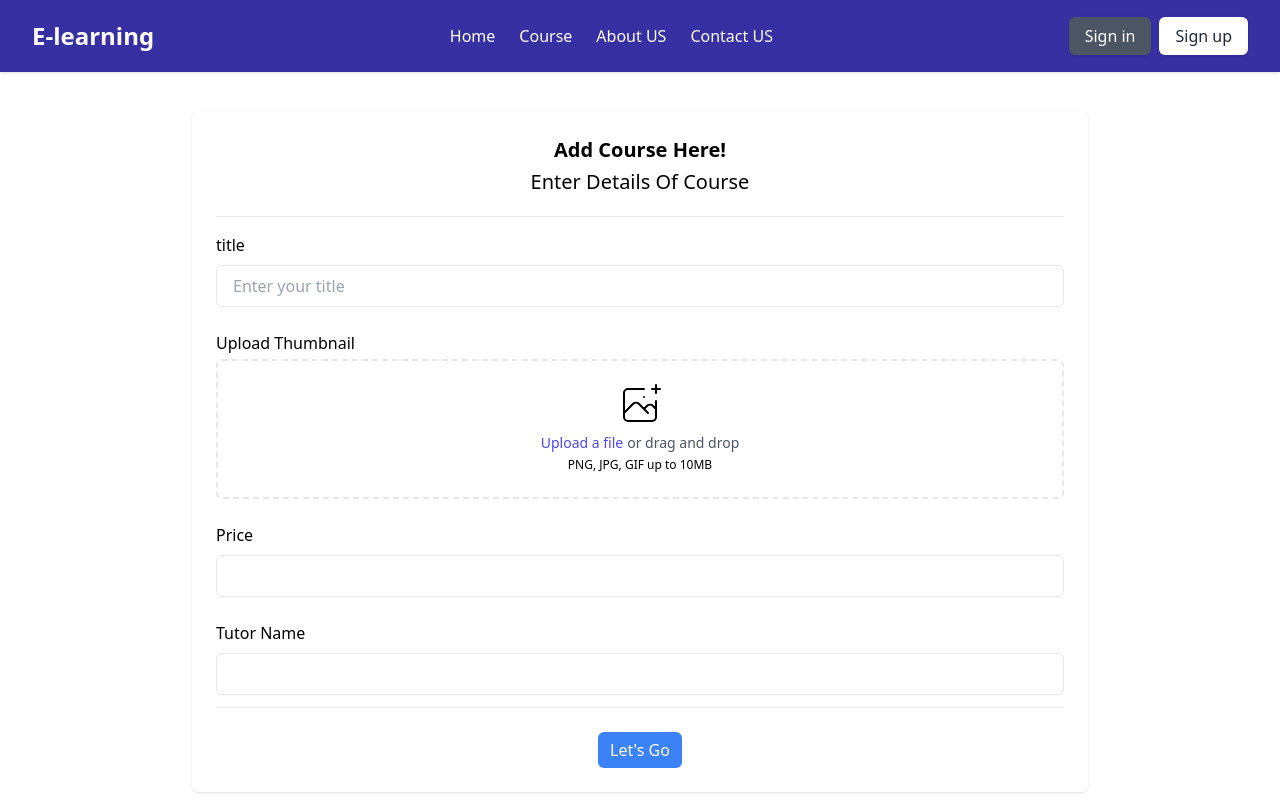
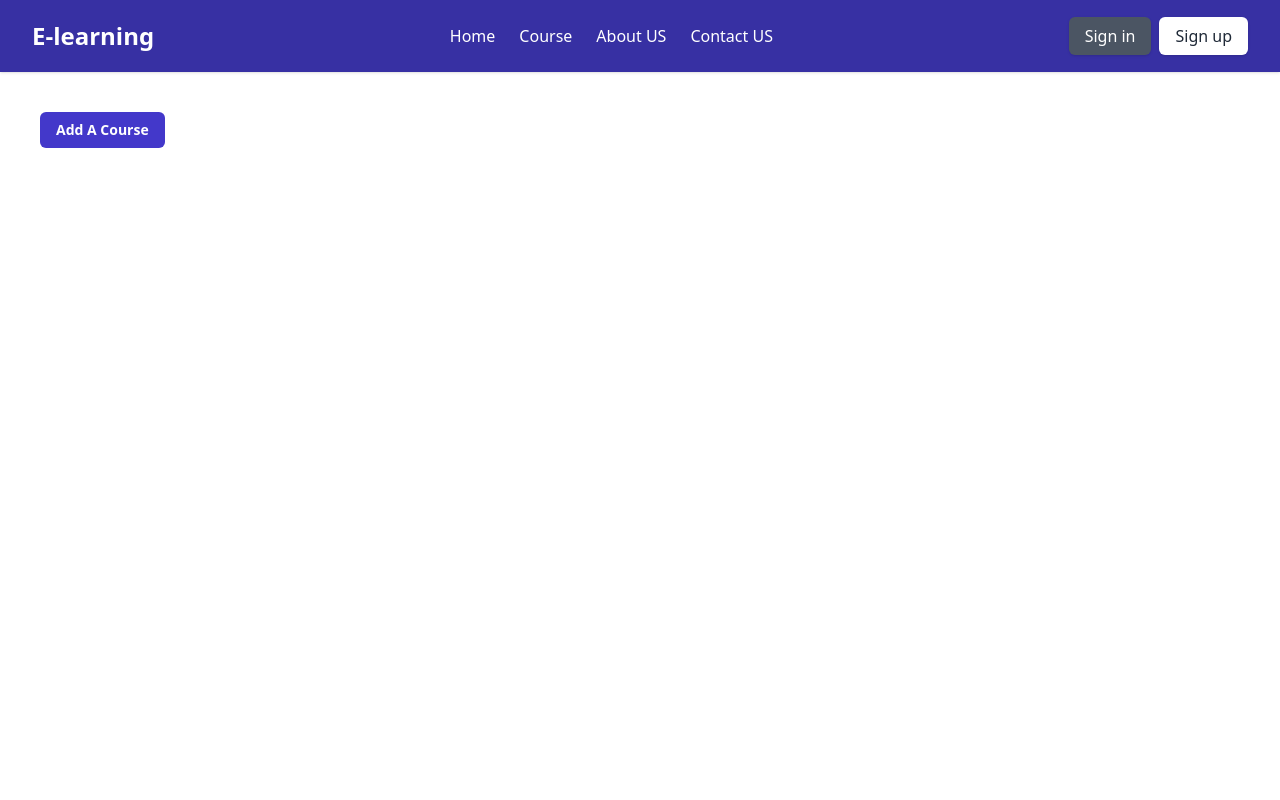
Before and after one commit to SavaliyaJay/Elearning_Simple_web, a React (Create React App) app: page /Course in a window 1280 px wide. Built offline with nearby package versions, Linux system fonts and the light colour scheme; the HTML template or start-up script is replaced by a standard one.

Commit message:
Tutor Course Page 2

```diff
--- a/src/Pages/Course.jsx
+++ b/src/Pages/Course.jsx
@@ -1,86 +1,41 @@
-import React from 'react'
-import { valiCourse } from './Validation/valiCourse';
-import { Form, Formik } from "formik";
-import CustomInput from "../components/CustomInput";
-import CustomUpload from "../components/CustomUpload";
+import React, { useState } from "react";
+// import { useSubmit } from "react-router-dom";
+import Tutor_Course from "./Tutor/Tutor_Course";
 
+const Course = () => {
+  const [shown, setshown] = useState(false);
+  const [updtxt, setupdtxt] = useState("Add A Course");
+  const handleShow = (event) => {
+    setshown((current) => !current);
+    if(shown===true){
+      setupdtxt("Add A Course");
+    }else{
+      setupdtxt("Close This Course Section");
+    }
+  };
+  return (
+    <>
+      <div className="mt-10 ml-10">
+        <button
+          className="inline-flex items-center px-4 py-2 font-bold bg-indigo-700 hover:bg-indigo-800 text-white text-sm  rounded-md"
+          onClick={handleShow}
+        >
+          {updtxt && (
+            `${updtxt}`
+          )}
 
-const onSubmit = async (values, actions) => {
-  console.log(values);
-
-  await new Promise((resolve) => setTimeout(resolve, 1000));
-  actions.resetForm();
+        </button>
+      </div>
+      {shown && (
+        <div className="mt-10 ml-10">
+          {
+            // eslint-disable-next-line
+            <Tutor_Course />
+          }
+        </div>
+      )}
+    </>
+  );
 };
 
-const Course = () => {
-  return (
-
-    <>
-      <div className="mt-10">
-        <section className="max-w-4xl p-6 mx-auto rounded-md shadow hover:shadow-lg">
-          <h1 className="text-xl font-bold capitalize dark: text-center mb-1">Add Course Here!</h1>
-          <h2 className="text-xl capitalize dark: text-center mb-5">Enter Details of Course</h2>
-          <hr />
-
-          <Formik
-            initialValues={{ title: "",image: "",priceCourse: "", tutorName: ""}}
-            validationSchema={valiCourse}
-            onSubmit={onSubmit}
-          >
-            {({ isSubmitting }) => (
-              <Form >
-
-                <div className="grid">
-
-
-                </div>
-                <div className="grid grid-cols-1 gap-6 mt-4 sm:grid-cols-1">
-
-                  <div>
-                    {/* <label htmlFor="username">Username</label> */}
-
-                    <CustomInput
-                      label="title"
-                      name="title"
-                      type="text"
-                      placeholder="Enter your title"
-                    />
-                  </div>
-                  <div>
-                    <CustomUpload
-                      label="Upload Thumbnail"
-                      type="file"
-                      name="image"
-                    />
-                  </div>
-                  <div>
-                    <CustomInput
-                      label="Price"
-                      type="number"
-                      name="priceCourse"
-                    />
-                  </div>
-                  <div>
-                    <CustomInput
-                      label="Tutor Name"
-                      type="text"
-                      name="tutorName"
-                    />
-                  </div>
-                </div>
-                <hr className='mt-3' />
-                <div className="flex justify-center mt-6">
-                  <button disabled={isSubmitting} type="submit" className="px-3 py-2 leading-5 text-white transition-colors duration-200 transform bg-blue-500 rounded-md hover:bg-blue-700 focus:outline-none">Let's Go</button>
-                </div>
-              </Form>
-            )}
-          </Formik>
-        </section>
-
-
-      </div>
-    </>
-  )
-}
-
-export default Course
+export default Course;
```
